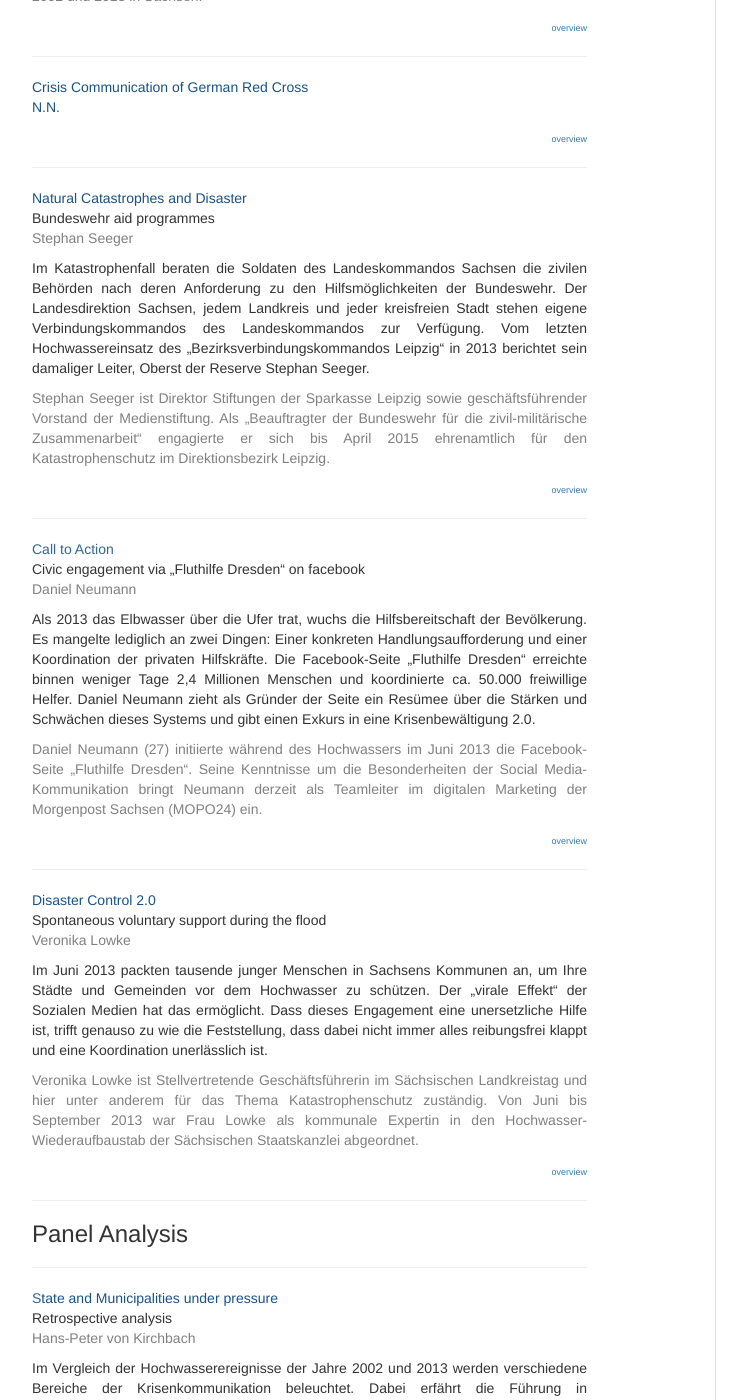
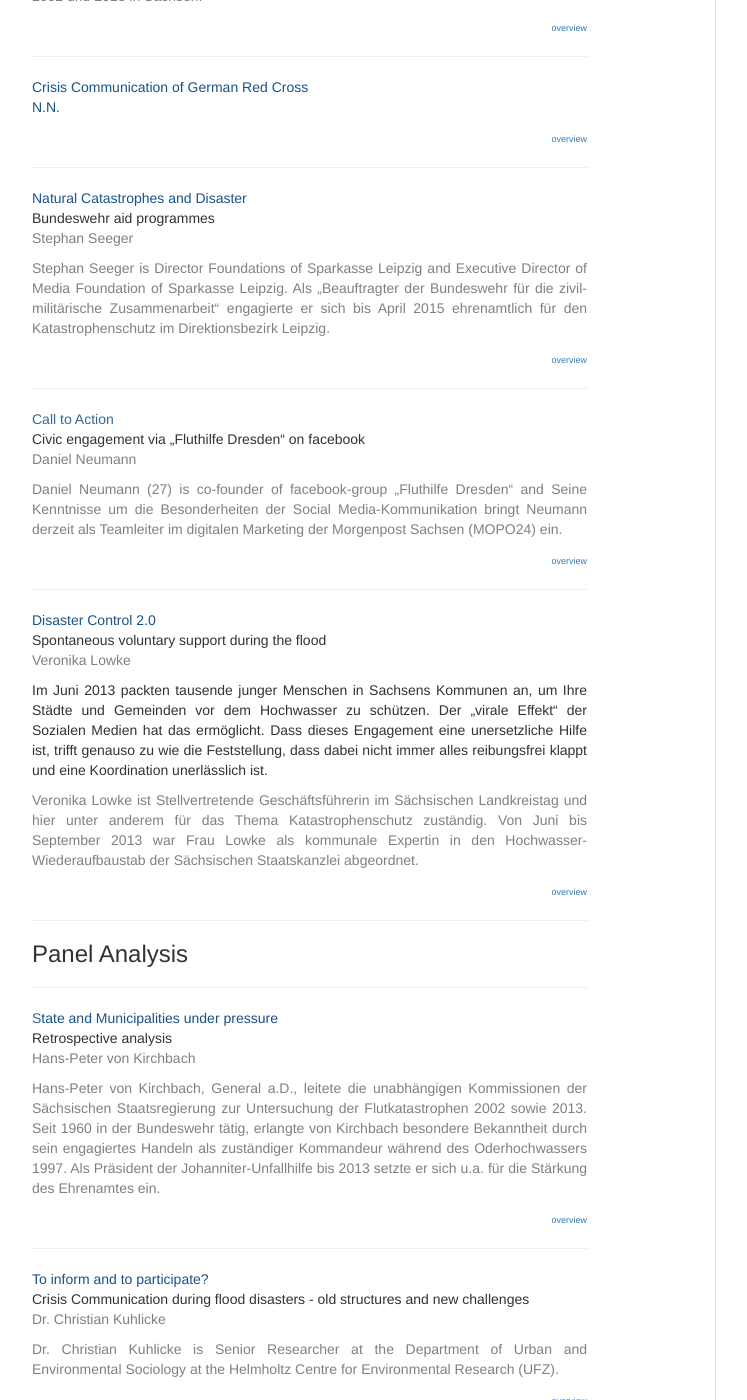
Before and after one commit to susedev/test, a Jekyll site: the page built from titles-and-speakers.html, in a window 1280 px wide and 1400 px high, scrolled down 669 px. Shown: the whole window, without its empty margins (233-980 px from the left). Built offline with Jekyll 4.4.1, drawn with Linux system fonts in a browser that asks for light colours; nearby versions of some CDN libraries; some of the changed text lies outside the part shown.

Commit message:
Edit from JekyllCMS

```diff
--- a/titles-and-speakers.html
+++ b/titles-and-speakers.html
@@ -31,9 +31,7 @@ Floods in public service broadcasting<br />
 Bundeswehr aid programmes<br />
 <span style="color: #808080;">Stephan Seeger</span></p>
 
-<p style="text-align: justify;">Im Katastrophenfall beraten die Soldaten des Landeskommandos Sachsen die zivilen Beh&ouml;rden nach deren Anforderung zu den Hilfsm&ouml;glichkeiten der Bundeswehr. Der Landesdirektion Sachsen, jedem Landkreis und jeder kreisfreien Stadt stehen eigene Verbindungskommandos des Landeskommandos zur Verf&uuml;gung. Vom letzten Hochwassereinsatz des &bdquo;Bezirksverbindungskommandos Leipzig&ldquo; in 2013 berichtet sein damaliger Leiter, Oberst der Reserve Stephan Seeger.</p>
-
-<p style="text-align: justify;"><span style="color: #808080;">Stephan Seeger ist Direktor Stiftungen der Sparkasse Leipzig sowie gesch&auml;ftsf&uuml;hrender Vorstand der Medienstiftung. Als &bdquo;Beauftragter der Bundeswehr f&uuml;r die zivil-milit&auml;rische Zusammenarbeit&ldquo; engagierte er sich bis April 2015 ehrenamtlich f&uuml;r den Katastrophenschutz im Direktionsbezirk Leipzig.</span></p>
+<p style="text-align: justify;"><span style="color:#808080;">Stephan Seeger is Director Foundations of Sparkasse Leipzig and Executive Director of Media Foundation of Sparkasse Leipzig. Als &bdquo;Beauftragter der Bundeswehr f&uuml;r die zivil-milit&auml;rische Zusammenarbeit&ldquo; engagierte er sich bis April 2015 ehrenamtlich f&uuml;r den Katastrophenschutz im Direktionsbezirk Leipzig.</span></p>
 
 <p style="text-align: right;"><span style="color: #808080;"><span style="font-size: xx-small;"><a href="http://eijc.github.io/data/programme.html">overview</a></span> </span></p>
 
@@ -42,9 +40,7 @@ Bundeswehr aid programmes<br />
 Civic engagement via &bdquo;Fluthilfe Dresden&ldquo; on facebook<br />
 <span style="color: #808080;">Daniel Neumann</span></p>
 
-<p style="text-align: justify;">Als 2013 das Elbwasser &uuml;ber die Ufer trat, wuchs die Hilfsbereitschaft der Bev&ouml;lkerung. Es mangelte lediglich an zwei Dingen: Einer konkreten Handlungsaufforderung und einer Koordination der privaten Hilfskr&auml;fte. Die Facebook-Seite &bdquo;Fluthilfe Dresden&ldquo; erreichte binnen weniger Tage 2,4 Millionen Menschen und koordinierte ca. 50.000 freiwillige Helfer. Daniel Neumann zieht als Gr&uuml;nder der Seite ein Res&uuml;mee &uuml;ber die St&auml;rken und Schw&auml;chen dieses Systems und gibt einen Exkurs in eine Krisenbew&auml;ltigung 2.0.</p>
-
-<p style="text-align: justify;"><span style="color: #808080;">Daniel Neumann (27) initiierte w&auml;hrend des Hochwassers im Juni 2013 die Facebook-Seite &bdquo;Fluthilfe Dresden&ldquo;. Seine Kenntnisse um die Besonderheiten der Social Media-Kommunikation bringt Neumann derzeit als Teamleiter im digitalen Marketing der Morgenpost Sachsen (MOPO24) ein.</span></p>
+<p style="text-align: justify;"><span style="color: #808080;">Daniel Neumann (27) is co-founder of facebook-group &bdquo;Fluthilfe Dresden&ldquo; and Seine Kenntnisse um die Besonderheiten der Social Media-Kommunikation bringt Neumann derzeit als Teamleiter im digitalen Marketing der Morgenpost Sachsen (MOPO24) ein.</span></p>
 
 <p style="text-align: right;"><span style="color: #808080;"><span style="font-size: xx-small;"><a href="http://eijc.github.io/data/programme.html">overview</a></span> </span></p>
 
@@ -67,8 +63,6 @@ Spontaneous voluntary support during the flood<br />
 Retrospective analysis<br />
 <span style="color: #808080;">Hans-Peter von Kirchbach</span></p>
 
-<p style="text-align: justify;">Im Vergleich der Hochwasserereignisse der Jahre 2002 und 2013 werden verschiedene Bereiche der Krisenkommunikation beleuchtet. Dabei erf&auml;hrt die F&uuml;hrung in Krisensituationen und die Kommunikation der St&auml;be besondere Beachtung. Ver&auml;nderungen, die der Freistaat Sachsen seit 2002 eingeleitet hat, werden dargestellt und bewertet.</p>
-
 <p style="text-align: justify;"><span style="color: #808080;">Hans-Peter von Kirchbach, General a.D., leitete die unabh&auml;ngigen Kommissionen der S&auml;chsischen Staatsregierung zur Untersuchung der Flutkatastrophen 2002 sowie 2013. Seit 1960 in der Bundeswehr t&auml;tig, erlangte von Kirchbach besondere Bekanntheit durch sein engagiertes Handeln als zust&auml;ndiger Kommandeur w&auml;hrend des Oderhochwassers 1997. Als Pr&auml;sident der Johanniter-Unfallhilfe bis 2013 setzte er sich u.a. f&uuml;r die St&auml;rkung des Ehrenamtes ein.</span></p>
 
 <p style="text-align: right;"><span style="color: #808080;"><span style="font-size: xx-small;"><a href="http://eijc.github.io/data/programme.html">overview</a></span> </span></p>
@@ -78,9 +72,7 @@ Retrospective analysis<br />
 Crisis Communication during flood disasters - old structures and new challenges<br />
 <span style="color: #808080;">Dr. Christian Kuhlicke</span></p>
 
-<p style="text-align: justify;">Es reicht nicht aus, nur &uuml;ber die Hochwasserrisiken zu informieren, um Flutsch&auml;den langfristig zu minimieren und zwischen den Akteuren Vertrauen herzustellen. Zu diesem Ergebniss kommt eine Langzeitstudie des Hochwasserrisikomanagements (HRM) in Sachsen ab 2004. Der Beitrag berichtet &uuml;ber Funktionen, gegenw&auml;rtige Probleme und zuk&uuml;nftige Anforderungen an das HRM.</p>
-
-<p style="text-align: justify;"><span style="color: #808080;">Dr. Christian Kuhlicke ist wissenschaftlicher Mitarbeiter am Helmholtz-Zentrum f&uuml;r Umweltforschung Leipzig. Er untersucht die Bedeutung von Kommunikation zwischen Institutionen und der &Ouml;ffentlichkeit zwischen und w&auml;hrend Krisensituationen wie den Hochwassern von 2002 und 2013.</span></p>
+<p style="text-align: justify;"><span style="color:#808080;">Dr. Christian Kuhlicke is Senior Researcher at the Department of Urban and Environmental Sociology at the Helmholtz Centre for Environmental Research (UFZ). </span></p>
 
 <p style="text-align: right;"><span style="color: #808080;"><span style="font-size: xx-small;"><a href="http://eijc.github.io/data/programme.html">overview</a></span> </span></p>
 
@@ -90,7 +82,7 @@ Crisis Communication during flood disasters - old structures and new challenges<
 
 <p>Due to geography of Elbe River basin the data and information flows mostly from the Czech Republic downstream to Germany. The presentation gives overview on how real-time data availability has changed between 2002 and 2013 in the CZ and what implications that meant for data exchange between Czech and Saxon institutions. At the same time the benefit of personal contacts and communication are described and outlook for near future is presented.</p>
 
-<p style="text-align: justify;">Dr. Jan Daňhelka worked as hydrologist forecaster of the Czech Hydrometeorological Institute (CHMI). Currently, he works as a director deputy and a head of hydrology division of the CHMI responsible for operation of the national hydrological service. He is a chair of the Czech National Committee for Hydrology and a member of Advisory Working Group of the WMO Commission for Hydrology.</p>
+<p style="text-align: justify;"><span style="color:#808080;">Dr. Jan Daňhelka worked as hydrologist forecaster of the Czech Hydrometeorological Institute (CHMI). Currently, he works as a director deputy and a head of hydrology division of the CHMI responsible for operation of the national hydrological service. He is a chair of the Czech National Committee for Hydrology and a member of Advisory Working Group of the WMO Commission for Hydrology.</span></p>
 
 <p style="text-align: right;"><span style="color: #808080;"><span style="font-size: xx-small;"><a href="http://eijc.github.io/data/programme.html">overview</a></span> </span></p>
 
```
